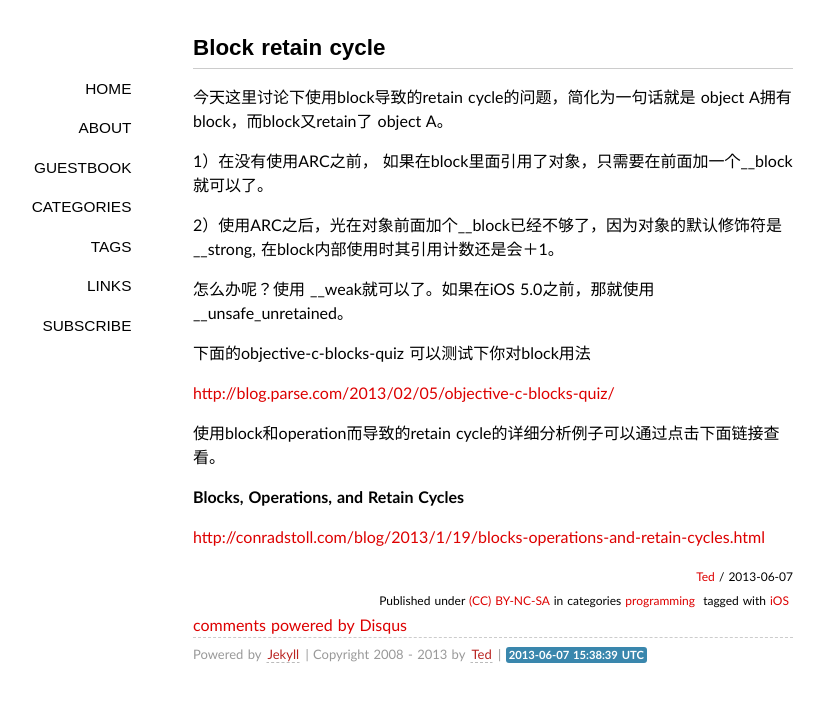
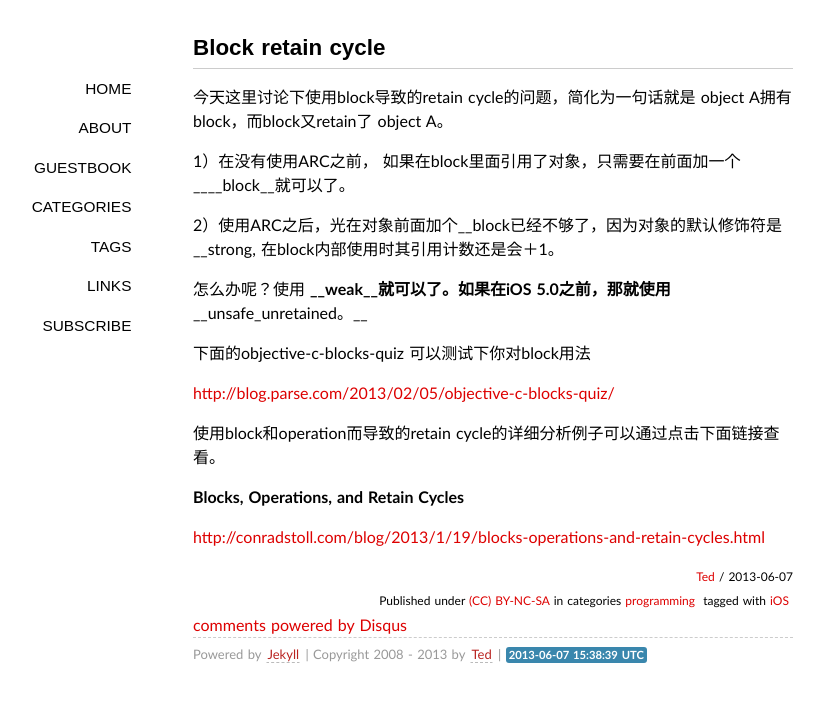
Before and after one commit to wufawei/wufawei.github.com, a Jekyll site: the page built from _posts/201306/2013-06-07-block-retain-cycle.md, in a window 1280 px wide. Shown: the top 702 px of the page, without its empty margins (147-971 px from the left). Built offline with Jekyll 4.4.1, drawn with Linux system fonts in a browser that asks for light colours; some web fonts are replaced; Markdown is read by kramdown in place of the engine named in the settings; comment, search, counter and statistics services are not loaded.

Commit message:
fix wording.

```diff
--- a/_posts/201306/2013-06-07-block-retain-cycle.md
+++ b/_posts/201306/2013-06-07-block-retain-cycle.md
@@ -10,11 +10,11 @@
 今天这里讨论下使用block导致的retain  cycle的问题，简化为一句话就是 object A拥有 block，而block又retain了 object A。
 
 1）在没有使用ARC之前，
-  如果在block里面引用了对象，只需要在前面加一个__block就可以了。
+  如果在block里面引用了对象，只需要在前面加一个__\_\_block__就可以了。
 
-2）使用ARC之后，光在对象前面加个__block已经不够了，因为对象的默认修饰符是__strong, 在block内部使用时其引用计数还是会＋1。
+2）使用ARC之后，光在对象前面加个\_\_block已经不够了，因为对象的默认修饰符是\_\_strong, 在block内部使用时其引用计数还是会＋1。
 
-怎么办呢？使用 __weak就可以了。如果在iOS 5.0之前，那就使用__unsafe_unretained。
+怎么办呢？使用 __\_\_weak__就可以了。如果在iOS 5.0之前，那就使用__\_\_unsafe\_unretained。__
 
 
 下面的objective-c-blocks-quiz 可以测试下你对block用法
```
